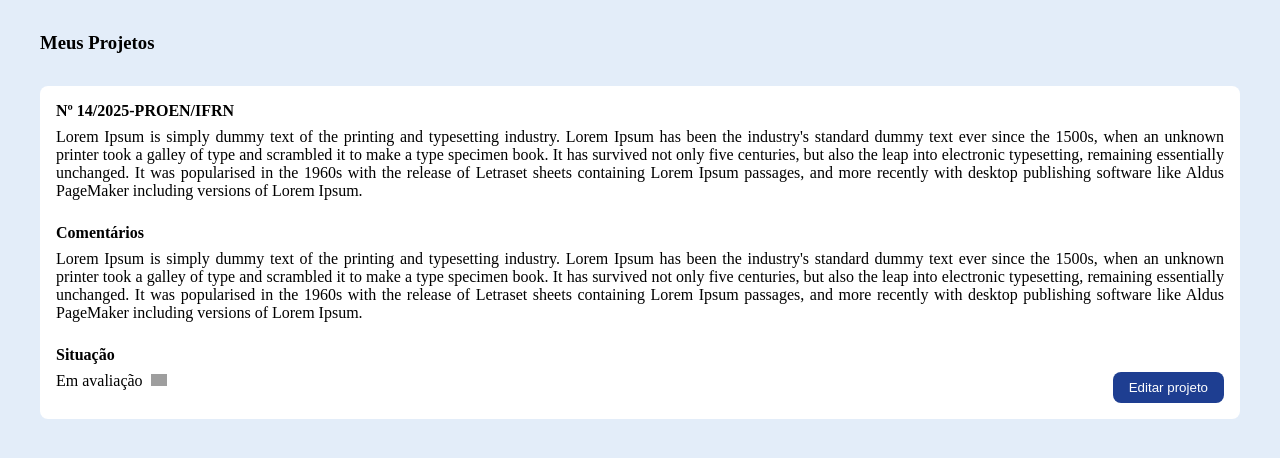
After one commit to HeitorQueiroga49355/integrador-1, a Django app: template projeto-flow/pesquisador/templates/pesquisador/pesquisador_meus_projetos_detalhes.html in a window 1280 px wide. The commit adds this page. Shown: the top 458 px of the page. Run offline with Django 5.2, Linux system fonts and the light colour scheme; the template is opened without the code that fills it, so the values that code supplies are empty; grey boxes are pictures that could not be loaded.

Commit message:
style: cricao da tela de projeto_detalhes

```diff
--- a/projeto-flow/pesquisador/static/css/style.css
+++ b/projeto-flow/pesquisador/static/css/style.css
@@ -87,6 +87,50 @@ h3 {
   object-fit: contain;
 }
 
+/* Detalhes Projeto */
+
+.detalhes_projeto{
+  background-color: var(--branco);
+  border-radius: .5rem;
+  padding: 1rem;
+  display: flex;
+  flex-direction: column;
+  gap: 1.5rem;
+}
+
+.sub_title_project h4{
+  margin-bottom: .5rem;
+}
+
+.sub_title_project p{
+  text-align: justify;
+}
+
+.status_btn_editar{
+  display: flex;
+  justify-content: space-between;
+}
+
+.status_projeto{
+  display: flex;
+  flex-direction: row ;
+  gap: 0.5rem;
+}
+
+.status_projeto img{
+  width: 1rem;
+  height: 1rem;
+  object-fit: contain;
+}
+
+.btn_editar_projeto{
+  background-color: var(--azul-principal);
+  padding: 0.5rem 1rem;
+  border: none;
+  color: var(--branco);
+  border-radius: .5rem;
+  font-weight: 500;
+}
 /* responsividade */
 @media (max-width: 768px) {
   .conteudo_tabela{
--- /dev/null
+++ b/projeto-flow/pesquisador/templates/pesquisador/pesquisador_meus_projetos_detalhes.html
@@ -0,0 +1,35 @@
+<!DOCTYPE html>
+<html lang="pt-br">
+<head>
+  <meta charset="UTF-8">
+  <meta name="viewport" content="width=device-width, initial-scale=1.0">
+  <title>Document</title>
+  <link rel="stylesheet" href="../../static/css/style.css">
+</head>
+<body>
+  <main class="main_pesquisador_conteudo">
+    <h3>Meus Projetos</h3>
+    <section class="detalhes_projeto">
+      <div class="sobre_projeto sub_title_project">
+        <h4>Nº 14/2025-PROEN/IFRN</h4>
+        <p>Lorem Ipsum is simply dummy text of the printing and  typesetting industry. Lorem Ipsum has been the industry's standard dummy text ever since the 1500s, when an unknown printer took a galley of  type and scrambled it to make a type specimen book. It has survived not  only five centuries, but also the leap into electronic typesetting,  remaining essentially unchanged. It was popularised in the 1960s with  the release of Letraset sheets containing Lorem Ipsum passages, and more recently with desktop publishing software like Aldus PageMaker  including versions of Lorem Ipsum.</p>
+      </div>
+      <div class="comentarios_projeto  sub_title_project">
+        <h4>Comentários</h4>
+        <p>Lorem Ipsum is simply dummy text of the printing and  typesetting industry. Lorem Ipsum has been the industry's standard dummy text ever since the 1500s, when an unknown printer took a galley of  type and scrambled it to make a type specimen book. It has survived not  only five centuries, but also the leap into electronic typesetting,  remaining essentially unchanged. It was popularised in the 1960s with  the release of Letraset sheets containing Lorem Ipsum passages, and more recently with desktop publishing software like Aldus PageMaker  including versions of Lorem Ipsum.</p>
+      </div>
+      <div class="situacao_projeto sub_title_project">
+        <h4>Situação</h4>
+        <div class="status_btn_editar">
+          <div class="status_projeto">
+            <p>Em avaliação</p>
+            <img src="../../static/icons/aprovado.svg" alt="">
+          </div>
+          <button class="btn_editar_projeto">Editar projeto</button>
+        </div>
+      </div>
+
+    </section>
+  </main>
+</body>
+</html>
```
Also changed, not shown: projeto-flow/pesquisador/templates/pesquisador/pesquisador_meus_projetos_tabela.html (renamed from projeto-flow/pesquisador/templates/pesquisador/pesquisador_meus_projetos.html).
